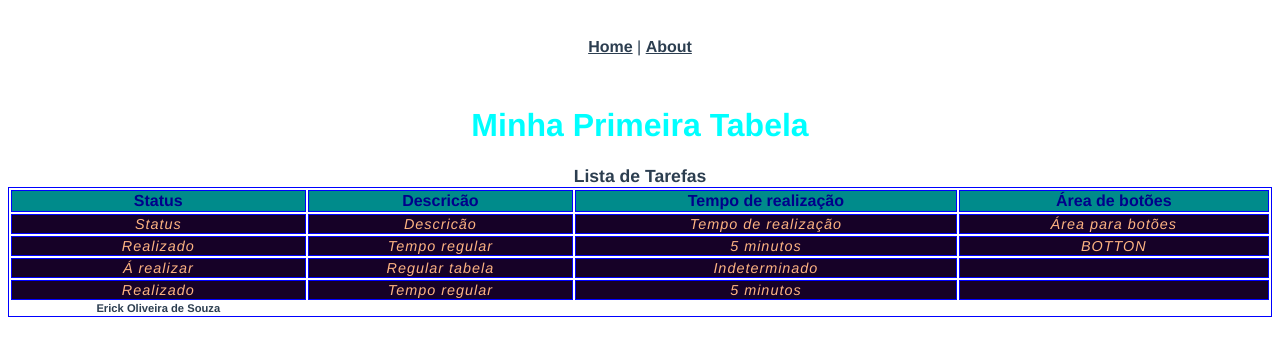
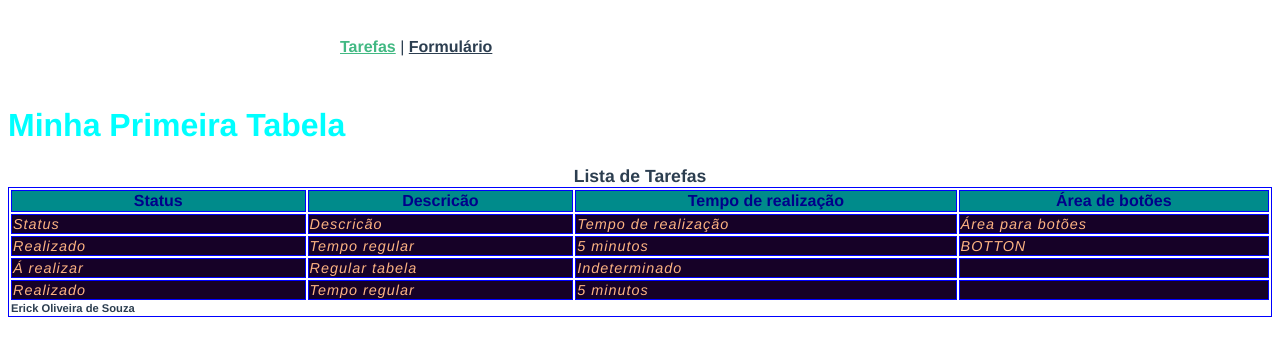
Before and after one commit to erickolk/Projeto_todolist, a Vue app: page /tarefas in a window 1280 px wide. Shown: the top 356 px of the page. Built offline with nearby package versions, Linux system fonts and the light colour scheme.

Commit message:
Criei a rota de tarefas e formulários

```diff
--- a/src/App.vue
+++ b/src/App.vue
@@ -1,8 +1,8 @@
 <template>
   <div id="app">
     <div id="nav">
-      <router-link to="/">Home</router-link> |
-      <router-link to="/about">About</router-link>
+      <router-link to="/tarefas">Tarefas</router-link> |
+      <router-link to="/tarefas-formulario">Formulário</router-link>
     </div>
     <router-view/>
   </div>
@@ -13,12 +13,14 @@
   font-family: Avenir, Helvetica, Arial, sans-serif;
   -webkit-font-smoothing: antialiased;
   -moz-osx-font-smoothing: grayscale;
-  text-align: center;
+
   color: #2c3e50;
 }
 
 #nav {
   padding: 30px;
+  width: 600px;
+  margin: 0 auto;
 }
 
 #nav a {
--- a/src/router/index.js
+++ b/src/router/index.js
@@ -2,6 +2,7 @@ import Vue from 'vue'
 import VueRouter from 'vue-router'
 import Home from '../views/Home.vue'
 import Tarefas from '../views/Tarefas.vue'
+import TarefasFormulario from '../views/TarefasFormulario.vue'
 
 
 Vue.use(VueRouter)
@@ -13,12 +14,10 @@ const routes = [
     component: Home
   },
   {
-    path: '/about',
-    name: 'About',
-    // route level code-splitting
-    // this generates a separate chunk (about.[hash].js) for this route
-    // which is lazy-loaded when the route is visited.
-    component: () => import(/* webpackChunkName: "about" */ '../views/About.vue')
+    path: '/tarefas-formulario',
+    name: 'TarefasFormulario',
+    component: TarefasFormulario
+
   },
   {
     path: '/tarefas',
```
